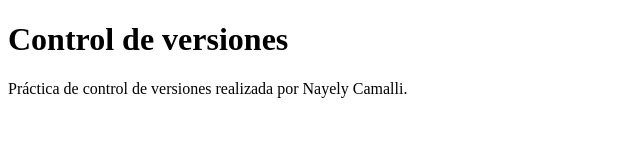
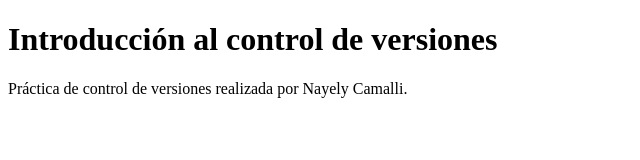
Before and after one commit to naye-427/practica-git, a plain HTML site: page index.html in a window 1280 px wide. Shown: the whole page, without its empty margins (0-640 px from the left). Drawn offline with Linux system fonts and the light colour scheme.

Commit message:
feat: actualizar título de inicio

```diff
--- a/index.html
+++ b/index.html
@@ -5,7 +5,7 @@
     <title>Practica Git</title>
 </head>
 <body>
-    <h1>Control de versiones</h1>
+    <h1>Introducción al control de versiones</h1>
     <p>Práctica de control de versiones realizada por Nayely Camalli.</p>
 </body>
 </html>
```
